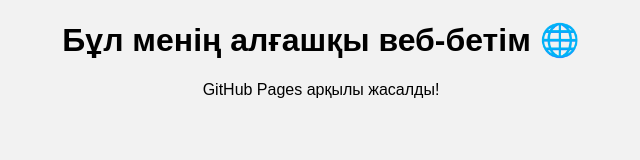
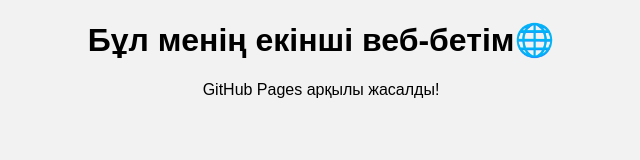
Before and after one commit to Akzhonas/my-page, a plain HTML site: page index.html in a window 1280 px wide. Shown: the whole page, without its empty margins (319-959 px from the left). Drawn offline with Linux system fonts and the light colour scheme.

Commit message:
Update index.html

```diff
--- a/index.html
+++ b/index.html
@@ -6,7 +6,7 @@
     <title>Сәлем, әлем!</title>
 </head>
 <body style="text-align:center; font-family:sans-serif; background:#f2f2f2;">
-    <h1>Бұл менің алғашқы веб-бетім 🌐</h1>
+    <h1>Бұл менің екінші веб-бетім🌐</h1>
     <p>GitHub Pages арқылы жасалды!</p>
 </body>
 </html>
```
